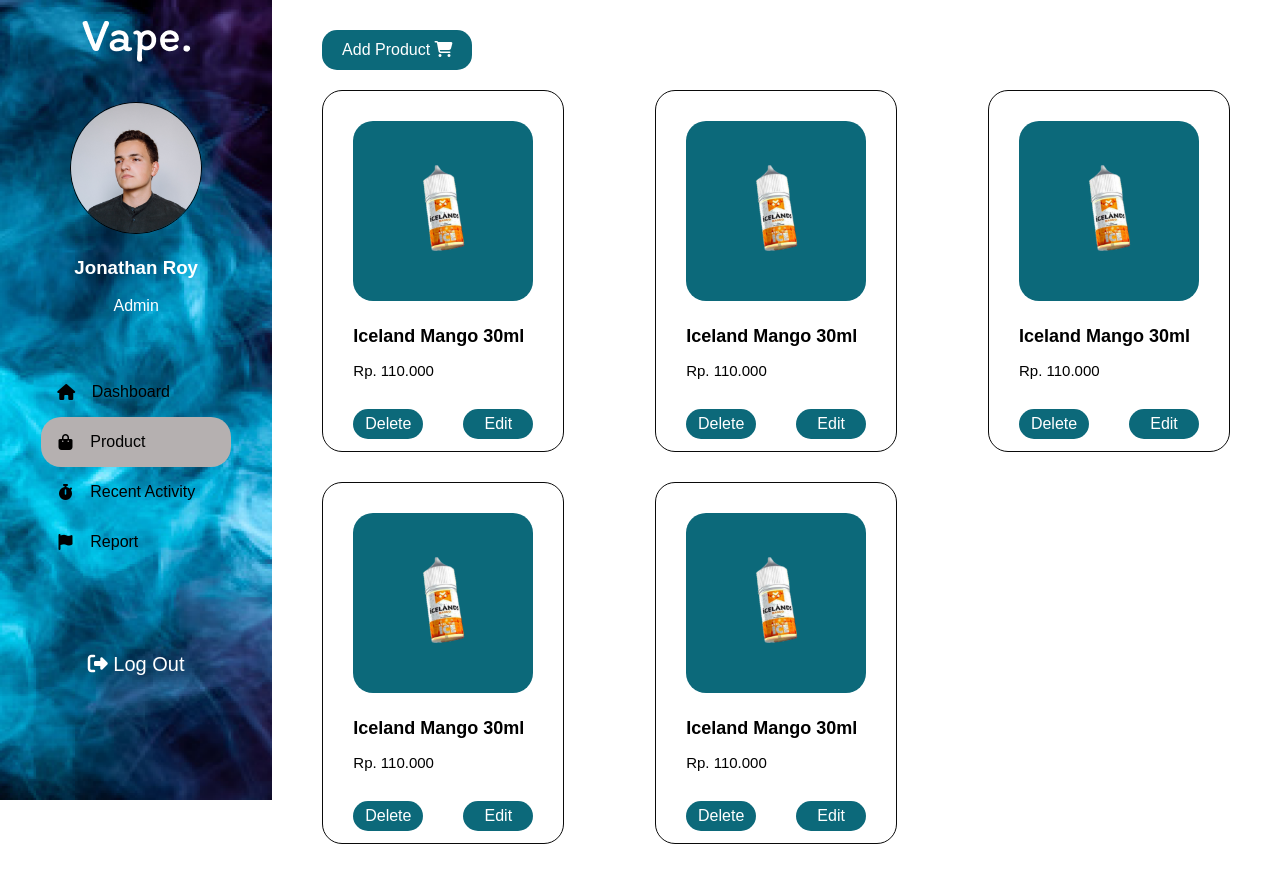
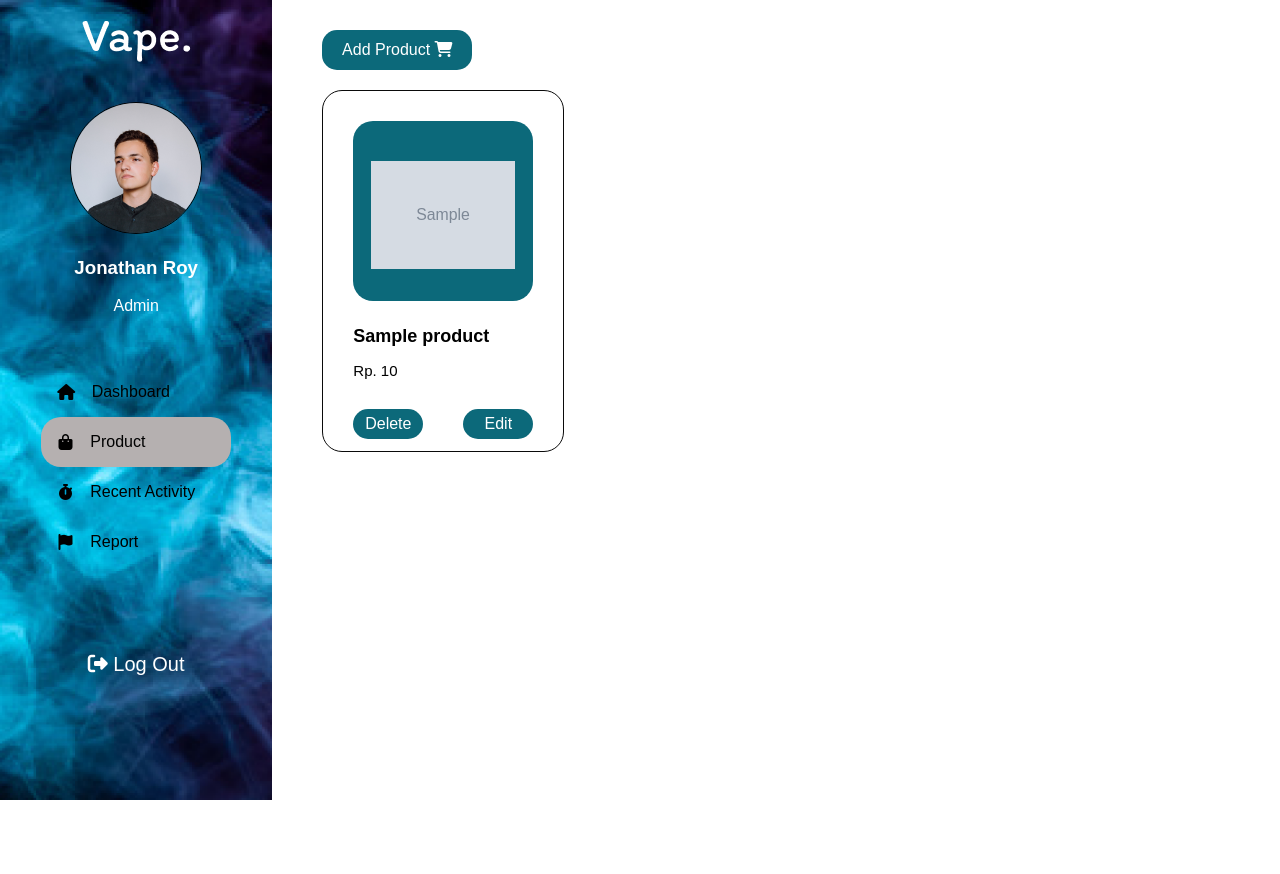
Before and after one commit to Albertna16/Final-Project-Pemweb, a PHP site: page /admin-product.php in a window 1280 px wide. After the commit the page ends 800 px from the top, so only its background shows below. Run offline with PHP 8.4, Linux system fonts and the light colour scheme; tables that the repository leaves empty hold one stand-in row (values such as "Sample post"); grey boxes marked "Sample" are stand-in pictures; some libraries are stand-ins or nearby versions.

Commit message:
koneksi ke database admin-product

```diff
--- a/Final Project/admin/admin-product.php
+++ b/Final Project/admin/admin-product.php
@@ -52,71 +52,28 @@
                 <a href="admin-AddProduct.php">Add Product <i class="fa-solid fa-cart-shopping"></i></a>
             </div>
             <div class="list-product">
+                <?php $query = "SELECT * FROM product";
+                $result = $connection->query($query);
+                $i = 1;
+
+                ?>
+                <?php while ($data = $result->fetch(PDO::FETCH_ASSOC)) : ?>
+
                 <div class="product">
                     <div class="product-img">
-                        <img src="img/icelandmango30ml.png" alt="">
+                        <img src="../resource/product/img/<?php echo $data['GAMBAR_PRODUCT']; ?>" alt="">
                     </div>
                     <div class="product-info">
-                        <h2>Iceland Mango 30ml</h2>
-                        <p>Rp. 110.000</p>
+                        <h2><?php echo $data['NAME_PRODUCT']; ?></h2>
+                        <p>Rp. <?php echo $data['PRICE_PRODUCT']; ?></p>
                     </div>
                     <div class="product-action">
                         <a href="">Delete</a>
                         <a href="">Edit</a>
                     </div>
                 </div>
-                <div class="product">
-                    <div class="product-img">
-                        <img src="img/icelandmango30ml.png" alt="">
-                    </div>
-                    <div class="product-info">
-                        <h2>Iceland Mango 30ml</h2>
-                        <p>Rp. 110.000</p>
-                    </div>
-                    <div class="product-action">
-                        <a href="">Delete</a>
-                        <a href="">Edit</a>
-                    </div>
-                </div>
-                <div class="product">
-                    <div class="product-img">
-                        <img src="img/icelandmango30ml.png" alt="">
-                    </div>
-                    <div class="product-info">
-                        <h2>Iceland Mango 30ml</h2>
-                        <p>Rp. 110.000</p>
-                    </div>
-                    <div class="product-action">
-                        <a href="">Delete</a>
-                        <a href="">Edit</a>
-                    </div>
-                </div>
-                <div class="product">
-                    <div class="product-img">
-                        <img src="img/icelandmango30ml.png" alt="">
-                    </div>
-                    <div class="product-info">
-                        <h2>Iceland Mango 30ml</h2>
-                        <p>Rp. 110.000</p>
-                    </div>
-                    <div class="product-action">
-                        <a href="">Delete</a>
-                        <a href="">Edit</a>
-                    </div>
-                </div>
-                <div class="product">
-                    <div class="product-img">
-                        <img src="img/icelandmango30ml.png" alt="">
-                    </div>
-                    <div class="product-info">
-                        <h2>Iceland Mango 30ml</h2>
-                        <p>Rp. 110.000</p>
-                    </div>
-                    <div class="product-action">
-                        <a href="">Delete</a>
-                        <a href="">Edit</a>
-                    </div>
-                </div>
+                <?php endwhile ?>
+
             </div>
         </div>
     </div>
```
Also changed, not shown: Final Project/admin/admin-addProduct.php (+11 -7 lines), Final Project/resource/product/img/647d546d56651.jpg (renamed from Final Project/resource/product/img/647d53e52cdbc.jpg), Final Project/resource/product/img/647d597cd3694.png (added).
